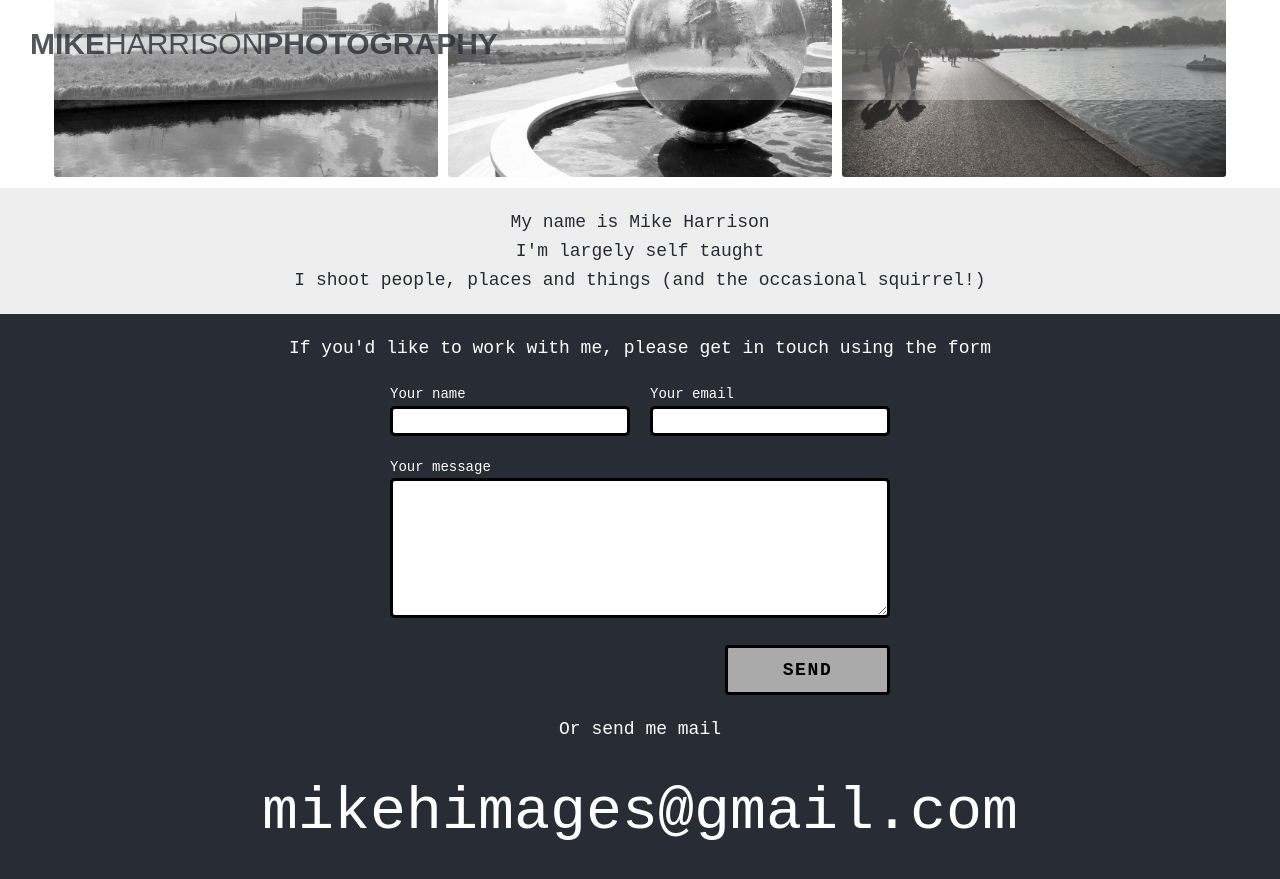
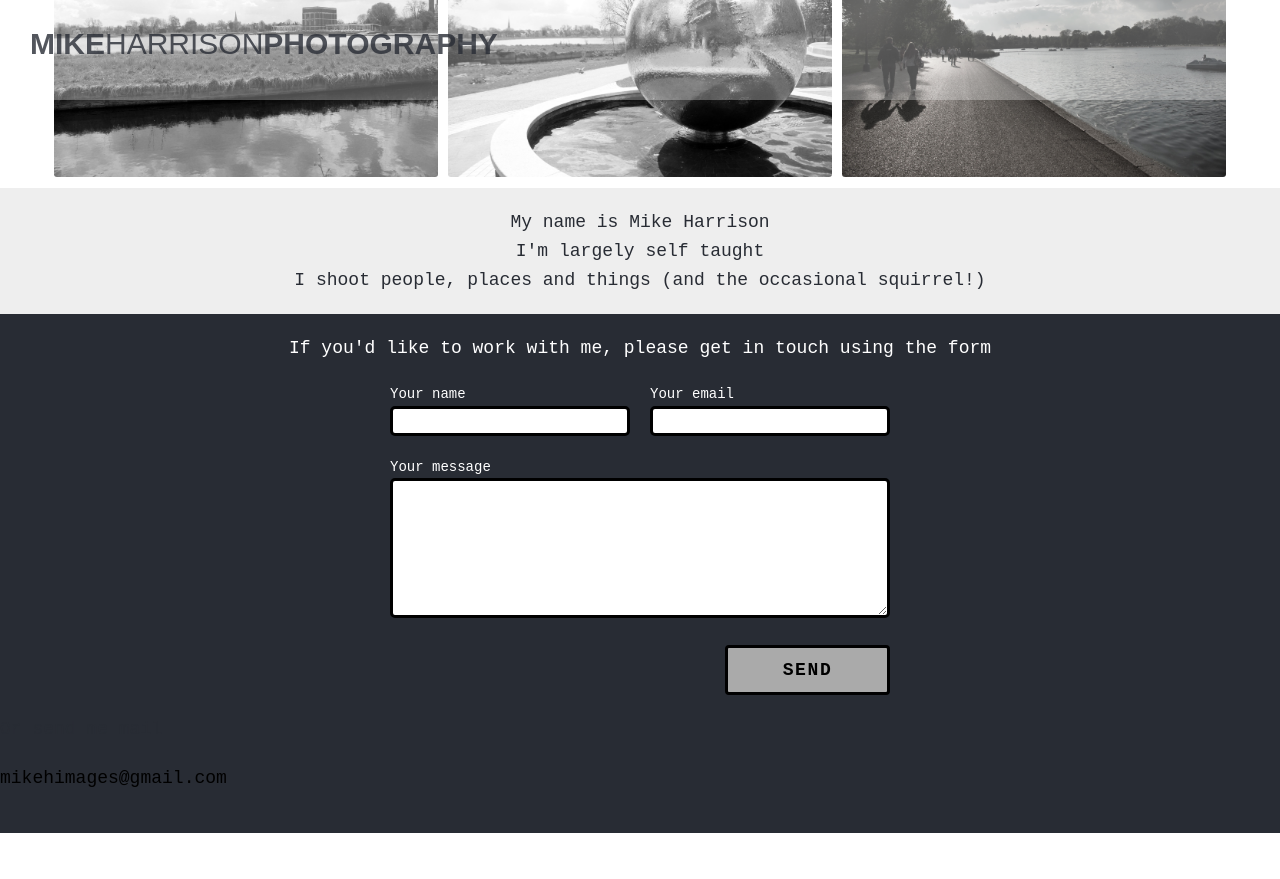
Before and after one commit to mikejharrison/photography, a Jekyll site: the page built from index.html, in a window 1280 px wide and 900 px high, scrolled down 714 px. Shown: the top 879 px of the window. Built offline with Jekyll 4.4.1, drawn with Linux system fonts in a browser that asks for light colours; some web fonts are replaced; Markdown is read by kramdown in place of the engine named in the settings; after the commit the page ends 1547 px from its top, so only the background shows below that.

Commit message:
Removed emailer div

```diff
--- a/_includes/contact.html
+++ b/_includes/contact.html
@@ -1 +1 @@
-<section class="contact"><div class="contact-blurb"><p>If you'd like to work with me, please get in touch using the form</p></div><div class="form"><form action="https://formspree.io/mikehimages@gmail.com" method="POST"><div class="contact-info-group"><label><span>Your name</span><input type="text" name="name"/></label><label> <span>Your email</span><input type="email" name="_replyto"/></label></div><label> <span>Your message</span><textarea name="message"></textarea></label><div class="submit-wrap"><input type="submit" value="Send"/></div></form></div><div class="emailer"> <p>Or send me mail</p><p><a href="mailto:mikehimages@gmail.com">mikehimages@gmail.com</a></p></div></section>
+<section class="contact"><div class="contact-blurb"><p>If you'd like to work with me, please get in touch using the form</p></div><div class="form"><form action="https://formspree.io/mikehimages@gmail.com" method="POST"><div class="contact-info-group"><label><span>Your name</span><input type="text" name="name"/></label><label> <span>Your email</span><input type="email" name="_replyto"/></label></div><label> <span>Your message</span><textarea name="message"></textarea></label><div class="submit-wrap"><input type="submit" value="Send"/></div></form></div><p>Or send me mail</p><p><a href="mailto:mikehimages@gmail.com">mikehimages@gmail.com</a></p></section>
```
